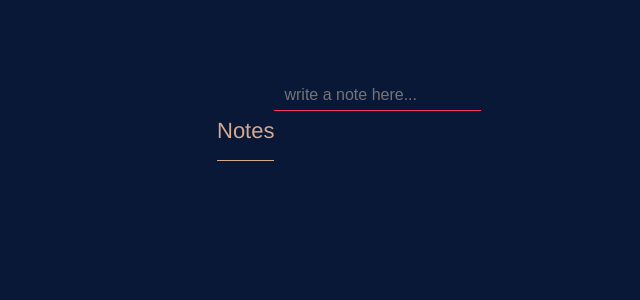
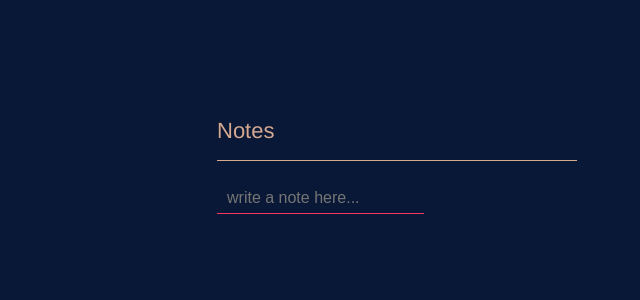
Before and after one commit to eliagoris/fully-testable-react-hooks, a React (Create React App) app: page / in a window 1280 px wide. Shown: the top 300 px of the page, without its empty margins (243-883 px from the left). Built offline with nearby package versions, Linux system fonts and the light colour scheme.

Commit message:
Move notes styles

```diff
--- a/src/components/notes/notes.tsx
+++ b/src/components/notes/notes.tsx
@@ -1,33 +1,13 @@
 import React from "react"
-import styled from "styled-components"
 
 import { useNotes } from "./hooks/use-notes"
-import Text from "../text/text"
 
-const StyledWrapper = styled.div`
-  display: flex;
-  flex-wrap: wrap;
-  flex: 1 100%;
-`
-
-const StyledInput = styled.input(({ theme }) => {
-  const {
-    color: { link }
-  } = theme
-
-  return `
-    border-bottom: 1px solid ${link}
-  `
-})
-
-const StyledTitle = styled(Text)(({ theme }) => {
-  const {
-    color: { special }
-  } = theme
-  return `
-    border-bottom: 1px solid ${special}
-  `
-})
+import {
+  StyledWrapper,
+  StyledInput,
+  StyledTitle,
+  StyledNotesList
+} from "./styles"
 
 export const Notes: React.FC = () => {
   const { notes, handleAddNote } = useNotes()
@@ -49,9 +29,11 @@ export const Notes: React.FC = () => {
     <StyledWrapper>
       <StyledTitle size="large">Notes</StyledTitle>
 
-      {notes.map(({ id, title }) => (
-        <p key={id}>{title}</p>
-      ))}
+      <StyledNotesList>
+        {notes.map(({ id, title }) => (
+          <p key={id}>{title}</p>
+        ))}
+      </StyledNotesList>
 
       <form data-testid="notes-form" onSubmit={handleFormSubmit}>
         <StyledInput
--- /dev/null
+++ b/src/components/notes/styles/index.ts
@@ -0,0 +1,35 @@
+import styled from "styled-components"
+
+import Text from "../../text/text"
+
+const StyledWrapper = styled.div`
+  display: flex;
+  flex-wrap: wrap;
+  flex: 1 100%;
+`
+
+const StyledInput = styled.input(({ theme }) => {
+  const {
+    color: { link }
+  } = theme
+
+  return `
+    border-bottom: 1px solid ${link}
+  `
+})
+
+const StyledTitle = styled(Text)(({ theme }) => {
+  const {
+    color: { special }
+  } = theme
+  return `
+  flex: 1 100%;
+    border-bottom: 1px solid ${special}
+  `
+})
+
+const StyledNotesList = styled.div`
+  flex: 1 100%;
+`
+
+export { StyledWrapper, StyledInput, StyledTitle, StyledNotesList }
```
